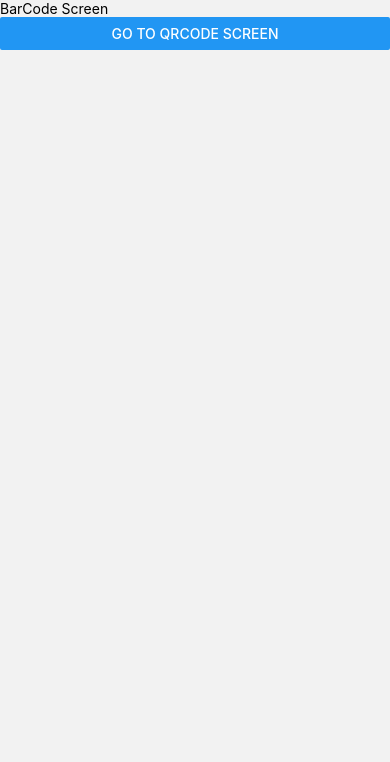
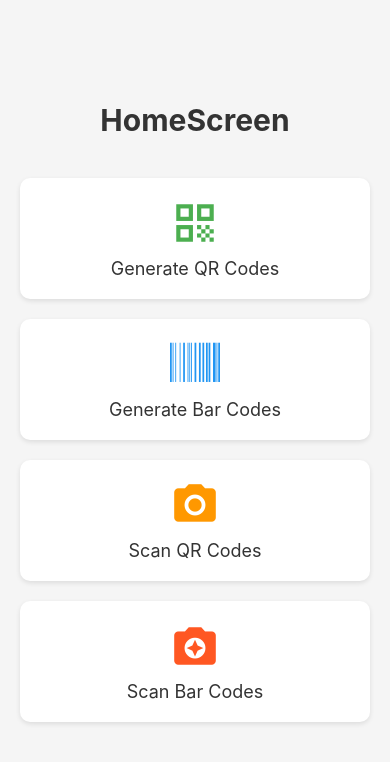
Before and after one commit to MuhammadRomanKhan717/QRcodeScanner, a React Native app: screen /HomeScreen in a window 390 px wide. Shown: the top 762 px of the page. Built offline with nearby package versions, Linux system fonts and the light colour scheme.

Commit message:
set the vector icons

```diff
--- a/package.json
+++ b/package.json
@@ -27,7 +27,8 @@
     "react-native-localize": "^3.4.1",
     "react-native-reanimated": "^3.16.7",
     "react-native-safe-area-context": "^5.2.0",
-    "react-native-screens": "^4.6.0"
+    "react-native-screens": "^4.6.0",
+    "react-native-vector-icons": "^10.2.0"
   },
   "devDependencies": {
     "@babel/core": "^7.25.2",
--- a/src/navigations/AppNavigation.tsx
+++ b/src/navigations/AppNavigation.tsx
@@ -5,22 +5,28 @@ import {NavigationContainer} from '@react-navigation/native';
 import {RootStackParamList} from './appNavigation.type';
 import BarCodeScreen from '../screens/BarCodeScreen';
 import QRCodeScreen from '../screens/QRCodeScreen';
+import HomeScreen from '../screens/HomeScreen';
 
 const Stack = createNativeStackNavigator<RootStackParamList>();
 
 const AppNavigation = () => {
   return (
     <NavigationContainer>
-      <Stack.Navigator initialRouteName="BarCodeScreen">
+      <Stack.Navigator initialRouteName="HomeScreen">
+        <Stack.Screen
+          name="HomeScreen"
+          component={HomeScreen}
+          options={{headerShown: false}}
+        />
         <Stack.Screen
           name="BarCodeScreen"
           component={BarCodeScreen}
-          options={{headerShown: false}} // Hide header for BarCodeScreen
+          options={{headerShown: false}}
         />
         <Stack.Screen
           name="QRCodeScreen"
           component={QRCodeScreen}
-          options={{headerShown: false}} // Hide header for QRCodeScreen
+          options={{headerShown: false}}
         />
       </Stack.Navigator>
     </NavigationContainer>
--- a/src/navigations/appNavigation.type.ts
+++ b/src/navigations/appNavigation.type.ts
@@ -5,11 +5,13 @@ import type {NativeStackNavigationProp} from '@react-navigation/native-stack';
 export enum Screen {
   BarCodeScreen = 'BarCodeScreen',
   QRCodeScreen = 'QRCodeScreen',
+  HomeScreen = 'HomeScreen',
 }
 
 export type NavStackParams = {
   [Screen.BarCodeScreen]: undefined;
   [Screen.QRCodeScreen]: undefined;
+  [Screen.HomeScreen]: undefined;
 };
 
 export type AppNavigationProp = NativeStackNavigationProp<NavStackParams>;
@@ -19,3 +21,4 @@ export type BarCodeScreenRoute = RouteProp<
   Screen.BarCodeScreen
 >;
 export type QRCodeScreenRoute = RouteProp<NavStackParams, Screen.QRCodeScreen>;
+export type HomeScreenRoute = RouteProp<NavStackParams, Screen.HomeScreen>;
--- /dev/null
+++ b/src/screens/HomeScreen.tsx
@@ -0,0 +1,92 @@
+import {StyleSheet, Text, View, TouchableOpacity} from 'react-native';
+import React from 'react';
+import {useNavigation} from '@react-navigation/native';
+import Icon from 'react-native-vector-icons/MaterialIcons';
+import BarIcon from 'react-native-vector-icons/FontAwesome';
+
+const HomeScreen = () => {
+  const navigation = useNavigation();
+
+  return (
+    <View style={styles.container}>
+      <Text style={styles.title}>HomeScreen</Text>
+
+      <View style={styles.cardContainer}>
+        <TouchableOpacity
+          style={styles.card}
+          onPress={() => navigation.navigate('QRCodeScreen')}>
+          <Icon name="qr-code" size={50} color="#4CAF50" />
+          <Text style={styles.cardText}>Generate QR Codes</Text>
+        </TouchableOpacity>
+      </View>
+
+      <View style={styles.cardContainer}>
+        <TouchableOpacity
+          style={styles.card}
+          onPress={() => navigation.navigate('BarCodeScreen')}>
+          <BarIcon name="barcode" size={50} color="#2196F3" />
+
+          <Text style={styles.cardText}>Generate Bar Codes</Text>
+        </TouchableOpacity>
+      </View>
+
+      <View style={styles.cardContainer}>
+        <TouchableOpacity
+          style={styles.card}
+          onPress={() => navigation.navigate('ScanQRCodes')}>
+          <Icon name="camera-alt" size={50} color="#FF9800" />
+          <Text style={styles.cardText}>Scan QR Codes</Text>
+        </TouchableOpacity>
+      </View>
+
+      <View style={styles.cardContainer}>
+        <TouchableOpacity
+          style={styles.card}
+          onPress={() => navigation.navigate('ScanBarCodes')}>
+          <Icon name="camera-enhance" size={50} color="#FF5722" />
+          <Text style={styles.cardText}>Scan Bar Codes</Text>
+        </TouchableOpacity>
+      </View>
+    </View>
+  );
+};
+
+export default HomeScreen;
+
+const styles = StyleSheet.create({
+  container: {
+    flex: 1,
+    justifyContent: 'center',
+    alignItems: 'center',
+    backgroundColor: '#F5F5F5',
+    padding: 20,
+  },
+  title: {
+    fontSize: 30,
+    fontWeight: 'bold',
+    marginBottom: 40,
+    color: '#333',
+  },
+  cardContainer: {
+    width: '100%',
+    marginBottom: 20, // Space between cards
+  },
+  card: {
+    backgroundColor: 'white',
+    borderRadius: 10,
+    paddingVertical: 20,
+    paddingHorizontal: 30,
+    justifyContent: 'center',
+    alignItems: 'center',
+    shadowColor: '#000',
+    shadowOpacity: 0.1,
+    shadowRadius: 5,
+    shadowOffset: {width: 0, height: 2},
+    elevation: 3,
+  },
+  cardText: {
+    fontSize: 18,
+    marginTop: 10,
+    color: '#333',
+  },
+});
```
Also changed, not shown: src/screens/ScanBarCodesScreen.tsx (added, +14 -0 lines), src/screens/ScanQRCodesScreen.tsx (added, +14 -0 lines), 3 other files (tests, documents, lock files or other folders).
